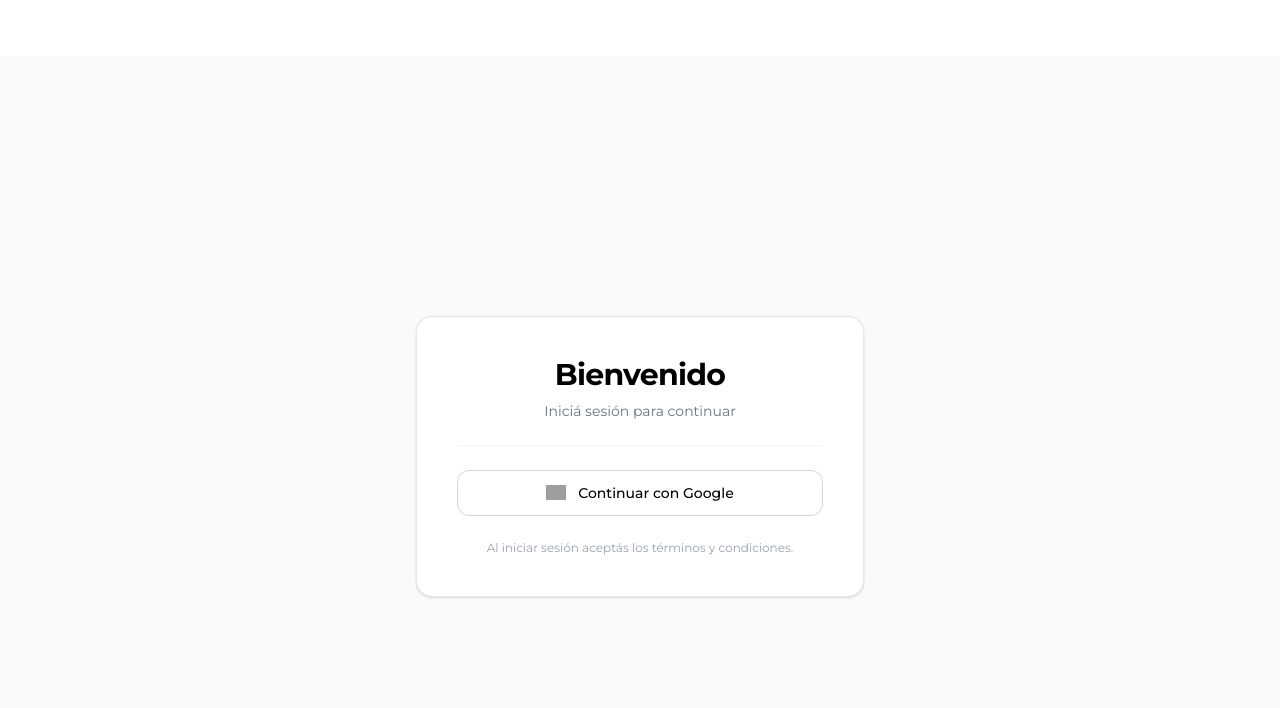
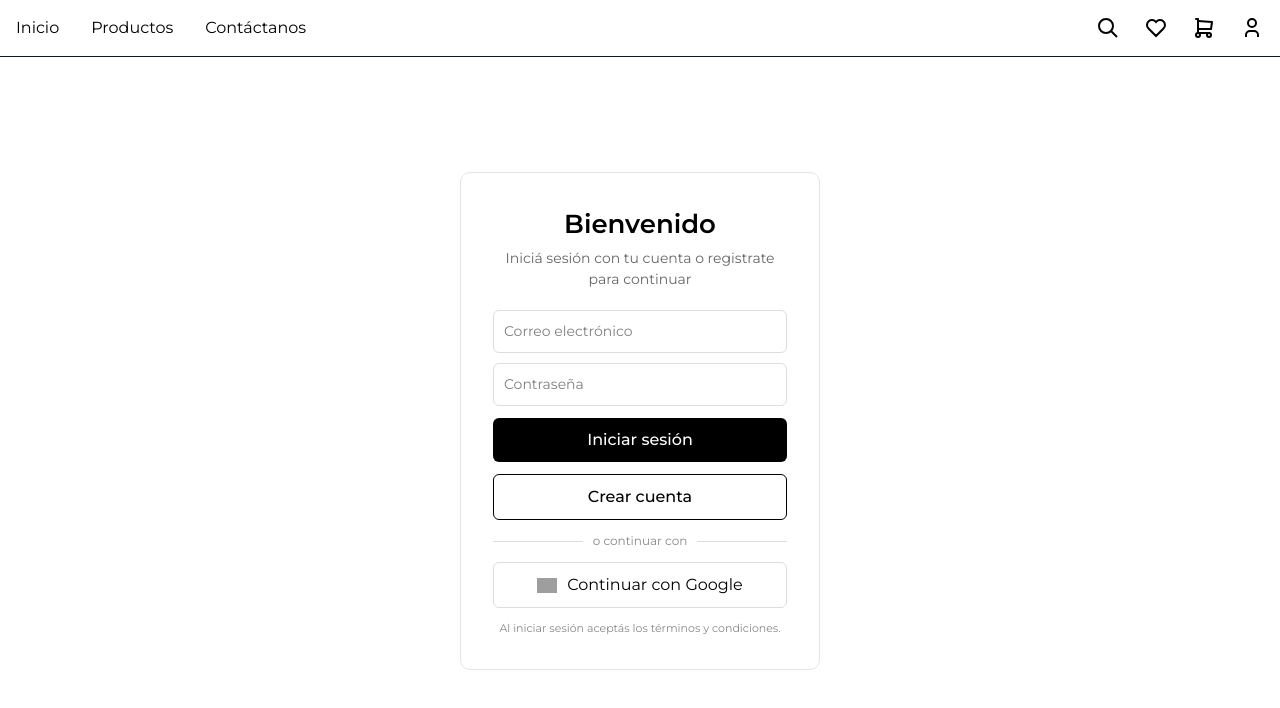
Before and after one commit to EzeeRL/tienda-costa, a Next.js app: page /login in a window 1280 px wide. Shown: the top 708 px of the page. Built offline with nearby package versions, Linux system fonts and the light colour scheme; no server answers; grey boxes are pictures that could not be loaded.

Commit message:
estilos login

```diff
--- /dev/null
+++ b/app/login/login.css
@@ -0,0 +1,117 @@
+.login-page {
+  min-height: calc(100vh - 70px);
+  display: flex;
+  align-items: center;
+  justify-content: center;
+}
+
+.container-card-login {
+  width: 100%;
+  max-width: 360px;
+  background: #fff;
+  border: 1px solid #e5e5e5;
+  border-radius: 10px;
+  padding: 32px;
+}
+
+.container-sup {
+  text-align: center;
+  margin-bottom: 20px;
+}
+
+.title {
+  font-size: 26px;
+  font-weight: 600;
+}
+
+.subtitle {
+  font-size: 14px;
+  color: #666;
+  margin-top: 4px;
+}
+
+.container-login {
+  display: flex;
+  flex-direction: column;
+  gap: 12px;
+}
+
+.container-inputs {
+  display: flex;
+  flex-direction: column;
+  gap: 10px;
+}
+
+.inputs {
+  border: 1px solid #ddd;
+  padding: 10px;
+  border-radius: 6px;
+  font-size: 14px;
+  outline: none;
+}
+
+.button-login {
+  background: #000;
+  color: #fff;
+  padding: 10px;
+  border-radius: 6px;
+  font-weight: 500;
+  cursor: pointer;
+  transition: 0.3s;
+}
+
+.button-login:hover {
+    transform: scale(1.03);
+}
+
+.button-register {
+  background: #fff;
+  border: 1px solid #000;
+  padding: 10px;
+  border-radius: 6px;
+  font-weight: 500;
+  cursor: pointer;
+  transition: 0.3s;
+}
+
+.button-register:hover {
+    transform: scale(1.03);
+}
+
+.divider {
+  display: flex;
+  align-items: center;
+  gap: 10px;
+  font-size: 12px;
+  color: #888;
+}
+
+.divider::before,
+.divider::after {
+  content: "";
+  flex: 1;
+  height: 1px;
+  background: #ddd;
+}
+
+.button-google {
+  display: flex;
+  align-items: center;
+  justify-content: center;
+  gap: 10px;
+  border: 1px solid #ddd;
+  padding: 10px;
+  border-radius: 6px;
+  cursor: pointer;
+  transition: 0.3s;
+}
+
+.button-google:hover {
+    transform: scale(1.03);
+}
+
+.terms {
+  font-size: 11px;
+  color: #888;
+  text-align: center;
+}
--- a/app/login/page.tsx
+++ b/app/login/page.tsx
@@ -4,13 +4,15 @@ import { signIn, useSession } from "next-auth/react";
 import { useRouter } from "next/navigation";
 import { useEffect } from "react";
 import Image from "next/image";
+import Header from "../components/header";
+import "./login.css";
 
 export default function LoginPage() {
   const { status } = useSession();
   const router = useRouter();
 
   useEffect(() => {
-    if (status === "authenticated") router.push("/login");
+    if (status === "authenticated") router.push("/");
   }, [status, router]);
 
   if (status === "loading") {
@@ -22,21 +24,46 @@ export default function LoginPage() {
   }
 
   return (
-    <main className="min-h-screen flex items-center justify-center bg-[#fafafa]">
-      <div className="bg-white border border-gray-200 rounded-2xl shadow-sm p-10 w-full max-w-md flex flex-col items-center gap-6">
-        <div className="text-center">
-          <h1 className="text-3xl font-bold tracking-tight">Bienvenido</h1>
-          <p className="text-gray-500 mt-2 text-sm">
-            Iniciá sesión para continuar
+    <>
+      <Header />
+
+      <main className="login-page">
+        <div className="container-card-login">
+          {/* encabezado */}
+          <div className="container-sup">
+            <h1 className="title">Bienvenido</h1>
+            <p className="subtitle">
+              Iniciá sesión con tu cuenta o registrate para continuar
             </p>
           </div>
 
-        <div className="w-full h-px bg-gray-100" />
+          {/* formulario */}
+          <div className="container-login">
+            <div className="container-inputs">
+              <input
+                type="email"
+                placeholder="Correo electrónico"
+                className="inputs"
+              />
 
-        <button
-          onClick={() => signIn("google")}
-          className="w-full flex items-center justify-center gap-3 border border-gray-300 rounded-xl py-3 px-4 hover:bg-gray-50 transition font-medium text-sm"
-        >
+              <input
+                type="password"
+                placeholder="Contraseña"
+                className="inputs"
+              />
+            </div>
+
+            <button className="button-login">Iniciar sesión</button>
+
+            <button className="button-register">Crear cuenta</button>
+
+            {/* separador */}
+            <div className="divider">
+              <span>o continuar con</span>
+            </div>
+
+            {/* google */}
+            <button onClick={() => signIn("google")} className="button-google">
               <Image
                 src="https://www.svgrepo.com/show/475656/google-color.svg"
                 alt="Google"
@@ -46,10 +73,12 @@ export default function LoginPage() {
               Continuar con Google
             </button>
 
-        <p className="text-xs text-gray-400 text-center">
+            <p className="terms">
               Al iniciar sesión aceptás los términos y condiciones.
             </p>
           </div>
+        </div>
       </main>
+    </>
   );
 }
```
Lines whose indentation alone changed are shown as unchanged.
